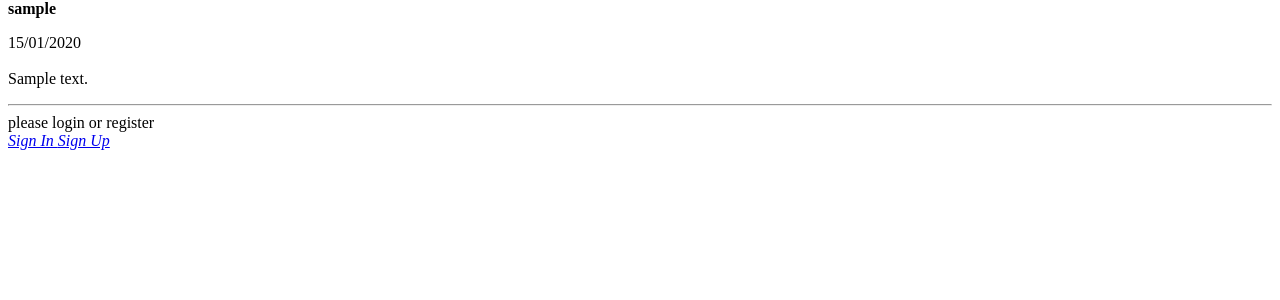
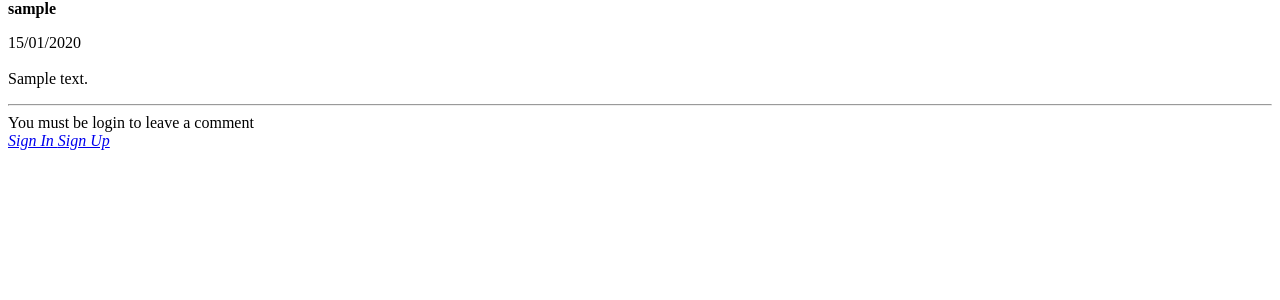
Before and after one commit to Shinanubis/Colibri_project, a Symfony app: template templates/blog/article/show.html.twig in a window 1280 px wide. Shown: the part 343-643 px from the top of the page. Run offline with Twig, Linux system fonts and the light colour scheme; the template is opened without the code that fills it: most values are stand-ins (such as "Sample title", 1, 10 or a date in 2020); some libraries are stand-ins or nearby versions.

Commit message:
fixures on article show page

```diff
--- a/assets/styles/app.scss
+++ b/assets/styles/app.scss
@@ -1,6 +1,7 @@
 @import "~bootstrap";
 @import "~font-awesome";
 
+html { overflow-y: hidden; }
 body{
   background-image: url("../images/foodpaper.jpg");
   background-size: 100%;
@@ -101,6 +102,8 @@ body{
 }
 
 #article_show{
+  overflow-y: auto;
+  height: 800px;
   background-color: lightgrey;
   max-width: 50%;
   margin: 2% auto;
@@ -137,6 +140,9 @@ body{
     #comment-form{
       margin-left: -2%;
     }
+    .notification{
+      padding: 2%;
+    }
 }
 @font-face {
   font-family: "NerkoOne";
--- a/templates/blog/article/_comment_form.html.twig
+++ b/templates/blog/article/_comment_form.html.twig
@@ -4,7 +4,7 @@
     <div class="media-content">
 
         <div class="field">
-            {{ form_label(form.content, 'comment here', {'label_attr': {'class': 'label'}}) }}
+            {{ form_label(form.content, 'leave comment', {'label_attr': {'class': 'label'}}) }}
             <p class="control">
                 {{ form_widget(form.content, {'attr': {'class': 'textarea', 'placeholder': 'write comment '}}) }}
             </p>
--- a/templates/blog/article/show.html.twig
+++ b/templates/blog/article/show.html.twig
@@ -43,7 +43,7 @@
                     {{ render(controller('App\\Controller\\BlogController::commentForm', {'article': article.id})) }}
                 {% else %}
                     <div class="notification is-primary">
-                        {{ 'please login or register' }} <br>
+                        You must be login to leave a comment  <br>
                         <a href="{{ path('login') }}">
                             <i class="fa fa-sign-in">
                                 Sign In
```
